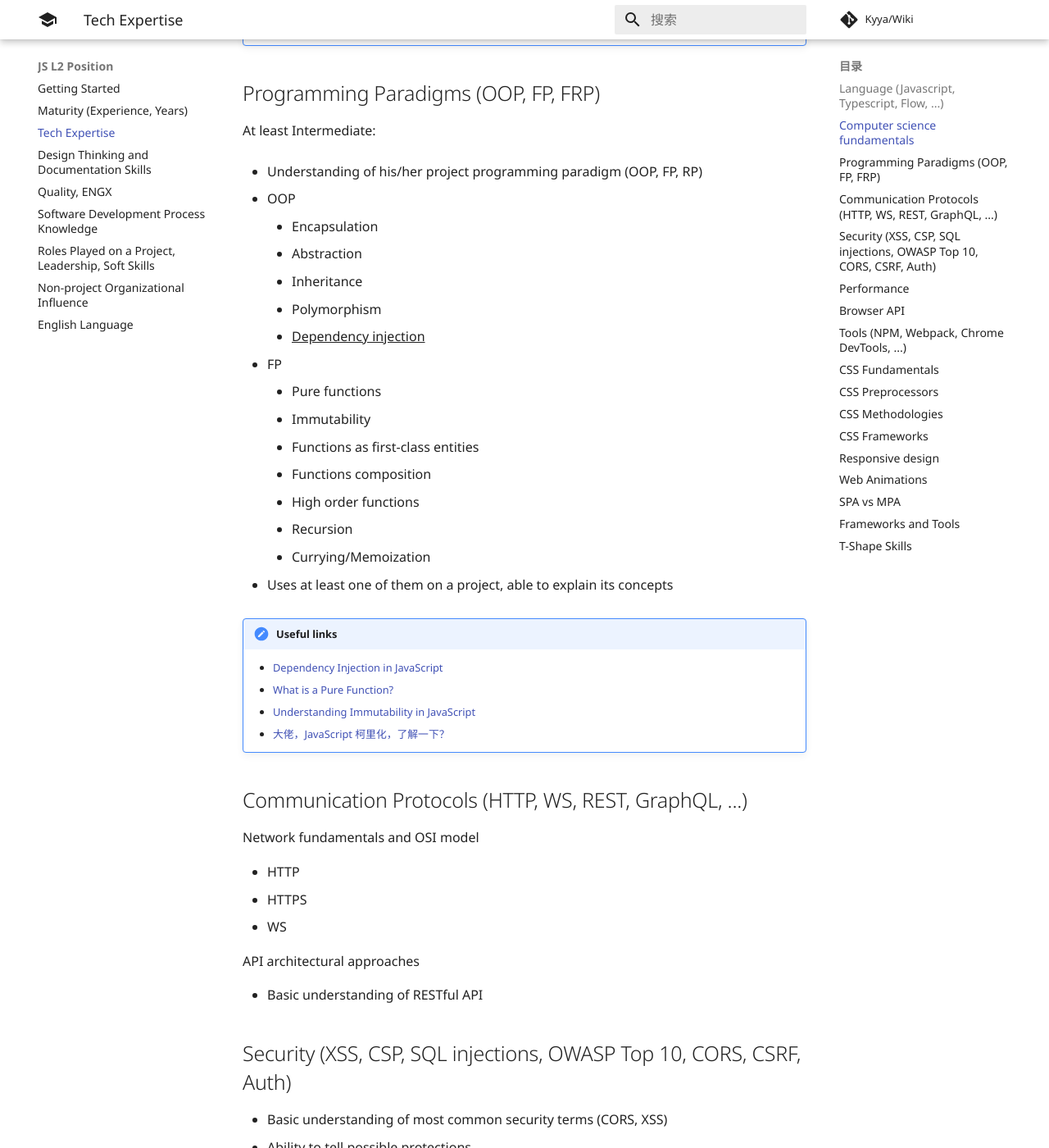
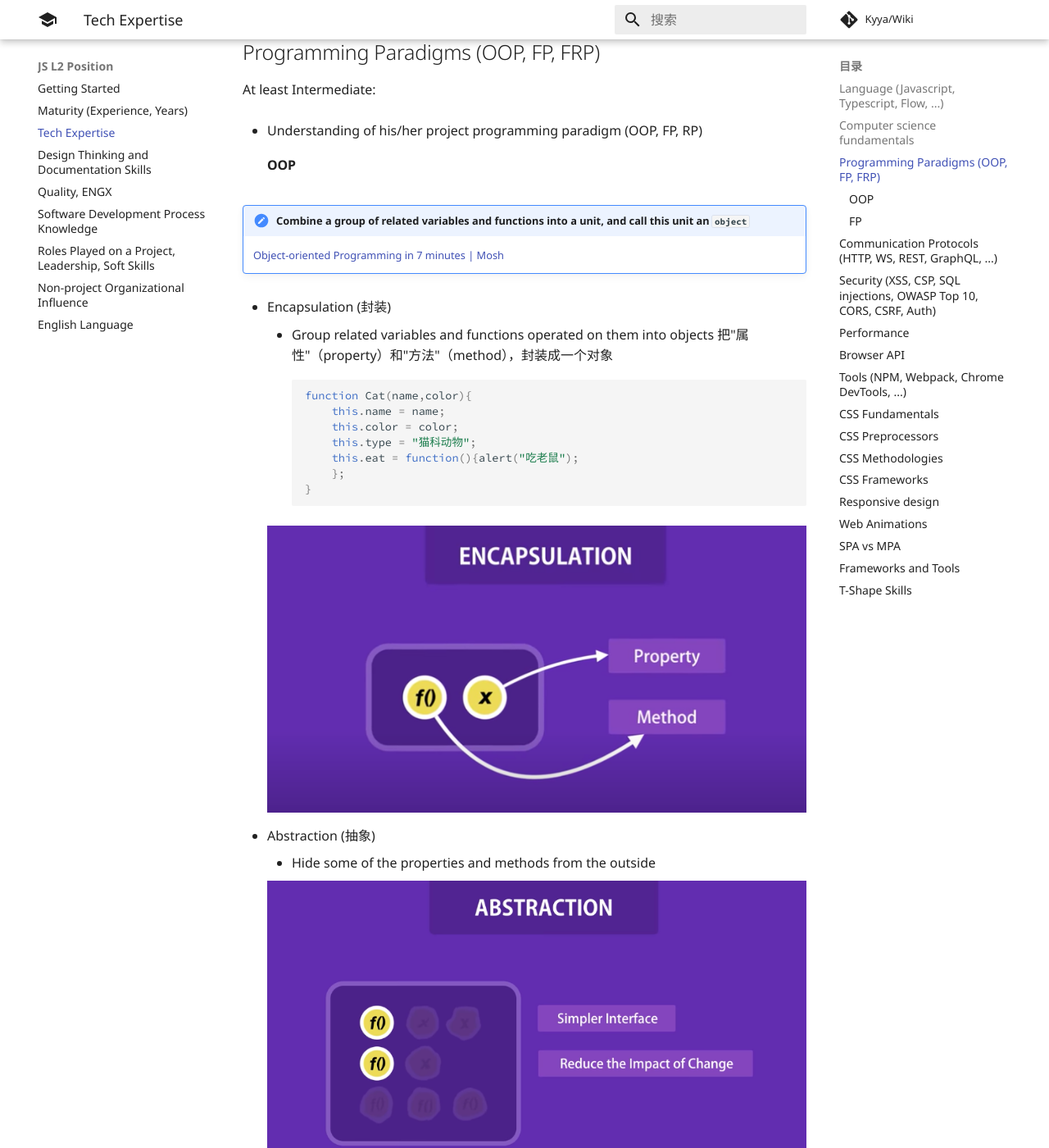
Before and after one commit to kyya/Wiki, an MkDocs documentation site: the page built from docs/JS-L2-Position/tech-expertise.md, in a window 1280 px wide and 1400 px high, scrolled down 1985 px. Shown: the whole window at 82% size. Built offline with MkDocs 1.6.1 and Material for MkDocs 9.7.7, drawn with Linux system fonts in a browser that asks for light colours; formulas are drawn with MathJax 3; comment, search, counter and statistics services are not loaded; some of the changed text lies outside the part shown.

Commit message:
Update tech expertise
Fix tech expertise format issue

````diff
--- a/docs/JS-L2-Position/tech-expertise.md
+++ b/docs/JS-L2-Position/tech-expertise.md
@@ -28,6 +28,7 @@ At least Intermediate level:
     ```js
     const array1 = [1, 2, 3, 4];
     const reducer = (accumulator, currentValue) => accumulator + currentValue;
+    ```
 
     // 1 + 2 + 3 + 4
     console.log(array1.reduce(reducer));
@@ -45,8 +46,7 @@ At least Intermediate level:
         * 只关注循环次数最多的一段代码
         * 总复杂度等于量级最大的那段代码的复杂度
         * 嵌套代码的复杂度等于嵌套内外代码复杂度的乘积
-    * 空间复杂度: 算法的存储空间和数据规模之间的关系
-
+        * 空间复杂度: 算法的存储空间和数据规模之间的关系
 
     ```js
     function initArr(n) {
@@ -82,20 +82,62 @@ At least Intermediate:
 
 - Understanding of his/her project programming paradigm (OOP, FP, RP)
 
-- OOP
-    - Encapsulation
-    - Abstraction
-    - Inheritance
-    - Polymorphism
-    - ^^Dependency injection^^
-- FP
-    - Pure functions
-    - Immutability
-    - Functions as first-class entities
-    - Functions composition
-    - High order functions
-    - Recursion
-    - Currying/Memoization
+    #### OOP
+
+
+!!!note "Combine a group of related variables and functions into a unit, and call this unit an `object`"
+    [Object-oriented Programming in 7 minutes | Mosh](https://www.youtube.com/watch?v=pTB0EiLXUC8&t=99s)
+
+* Encapsulation (封装)
+	* Group related variables and functions operated on them into objects
+		把"属性"（property）和"方法"（method），封装成一个对象
+```javascript
+function Cat(name,color){
+	this.name = name;
+	this.color = color;
+	this.type = "猫科动物";
+	this.eat = function(){alert("吃老鼠");
+	};
+}
+```
+
+	![encapsulation](../assets/images/encapsulation.png)
+
+* Abstraction (抽象)
+
+	* Hide some of the properties and methods from the outside
+
+	![abstraction](../assets/images/abstraction.png)
+
+* Inheritance (继承)
+
+    - A mechanism that allows you to eliminate redundant code
+    - 继承可以让各个对象都继承同一个对象的参数和方法，从而减少代码冗余
+
+	![inheritance](../assets/images/inheritance.png)
+
+!!! example "应用实例"
+	[构造函数的继承](https://www.ruanyifeng.com/blog/2010/05/object-oriented_javascript_inheritance.html)
+
+* Polymorphism (多态)
+	* Allow programmers to get rid of long ethanol's or switch and case statements
+
+    多态的思想实际上是把“做什么”和“谁去做”分离开来，保证不同的对象在用【不同的代码】执行【同样的方法】时，能改动最少的代码
+
+!!! example "应用实例"
+  	[JavaScript面向对象之多态](https://blog.csdn.net/juzipidemimi/article/details/88566087)
+
+* ^^Dependency injection^^
+
+#### FP
+
+- Pure functions
+- Immutability
+- Functions as first-class entities
+- Functions composition
+- High order functions
+- Recursion
+- Currying/Memoization
 
 - Uses at least one of them on a project, able to explain its concepts
 
````
Also changed, not shown: docs/JS-L2-Position/assets/images/abstraction.png (added), docs/JS-L2-Position/assets/images/encapsulation.png (added), docs/JS-L2-Position/assets/images/inheritance.png (added).
